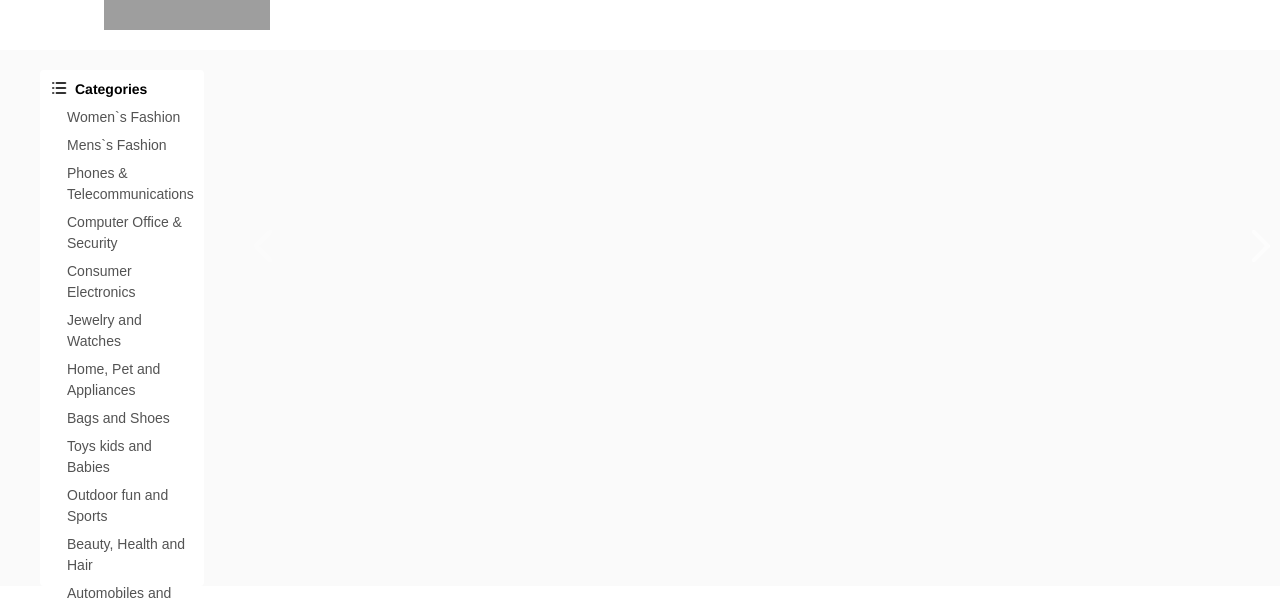
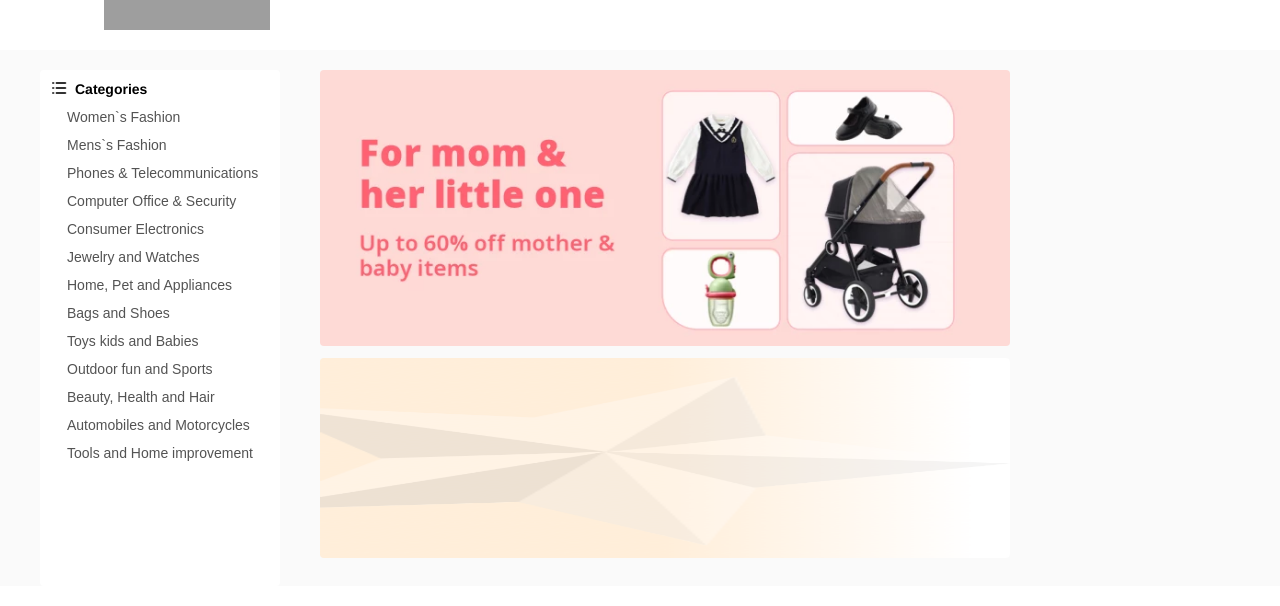
Before and after one commit to michaelchristwin/Bazaar, a Next.js app: page / in a window 1280 px wide. Shown: the part 155-761 px from the top of the page. Built offline with nearby package versions, Linux system fonts and the light colour scheme; grey boxes are pictures that could not be loaded.

Commit message:
Added images

```diff
--- a/components/carousel.tsx
+++ /dev/null
@@ -1,119 +0,0 @@
-import { useState, useRef, useEffect } from "react";
-import Slides from "./slides";
-import Image from "next/image";
-
-function Carousel(): JSX.Element {
-  const maxScrollWidth = useRef(0);
-  const [currentIndex, setCurrentIndex] = useState(0);
-  const carousel = useRef<HTMLDivElement>(null);
-
-  // Scrolling Handlers
-  const movePrev = () => {
-    if (currentIndex > 0) {
-      setCurrentIndex((prevState) => prevState - 1);
-    }
-  };
-
-  const moveNext = () => {
-    if (
-      carousel.current !== null &&
-      carousel.current.offsetWidth * currentIndex <= maxScrollWidth.current
-    ) {
-      setCurrentIndex((prevState) => prevState + 1);
-    }
-  };
-
-  // isDisabled
-  const isDisabled = (direction: string) => {
-    if (direction === "prev") {
-      return currentIndex <= 0;
-    } else if (direction === "next" && carousel.current !== null) {
-      return (
-        carousel.current.offsetWidth * currentIndex >= maxScrollWidth.current
-      );
-    } else return false;
-  };
-  useEffect(() => {
-    if (carousel !== null && carousel.current !== null) {
-      carousel.current.scrollLeft = carousel.current.offsetWidth * currentIndex;
-    }
-  }, [currentIndex]);
-  useEffect(() => {
-    maxScrollWidth.current = carousel.current
-      ? carousel.current.scrollWidth - carousel.current.offsetWidth
-      : 0;
-  }, []);
-  return (
-    <div className="carousel my-12 mx-auto">
-      <div className="relative overflow-hidden">
-        <div className="flex justify-between absolute top left w-full h-full">
-          <button
-            onClick={movePrev}
-            className="hover:bg-blue-900/75 text-white w-10 h-full text-center opacity-75 hover:opacity-100 disabled:opacity-25 disabled:cursor-not-allowed z-10 p-0 m-0 transition-all ease-in-out duration-300"
-            disabled={isDisabled("prev")}
-          >
-            <svg
-              xmlns="http://www.w3.org/2000/svg"
-              className="h-12 w-20 -ml-5"
-              fill="none"
-              viewBox="0 0 24 24"
-              stroke="currentColor"
-              strokeWidth={2}
-            >
-              <path
-                strokeLinecap="round"
-                strokeLinejoin="round"
-                d="M15 19l-7-7 7-7"
-              />
-            </svg>
-            <span className="sr-only">Prev</span>
-          </button>
-          <button
-            onClick={moveNext}
-            className="hover:bg-blue-900/75 text-white w-10 h-full text-center opacity-75 hover:opacity-100 disabled:opacity-25 disabled:cursor-not-allowed z-10 p-0 m-0 transition-all ease-in-out duration-300"
-            disabled={isDisabled("next")}
-          >
-            <svg
-              xmlns="http://www.w3.org/2000/svg"
-              className="h-12 w-20 -ml-5"
-              fill="none"
-              viewBox="0 0 24 24"
-              stroke="currentColor"
-              strokeWidth={2}
-            >
-              <path
-                strokeLinecap="round"
-                strokeLinejoin="round"
-                d="M9 5l7 7-7 7"
-              />
-            </svg>
-            <span className="sr-only">Next</span>
-          </button>
-        </div>
-        <div
-          ref={carousel}
-          className="carousel-container relative flex gap-1 overflow-hidden scroll-smooth snap-x snap-mandatory touch-pan-x z-0"
-        >
-          {Slides.map((slide) => {
-            return (
-              <div
-                key={slide.key}
-                className="carousel-item text-center relative w-64 h-64 snap-start"
-              >
-                <Image
-                  src={slide.img}
-                  width={690}
-                  height={260}
-                  alt="Slide"
-                  className="w-full aspect-square hidden"
-                />
-              </div>
-            );
-          })}
-        </div>
-      </div>
-    </div>
-  );
-}
-
-export default Carousel;
--- a/components/slides.ts
+++ /dev/null
@@ -1,23 +0,0 @@
-interface Slide {
-  key: number;
-  img: string;
-}
-const Slides: Slide[] = [
-  {
-    key: 1,
-    img: "/fresh.webp",
-  },
-  {
-    key: 2,
-    img: "/mom.webp",
-  },
-  {
-    key: 3,
-    img: "/note12.webp",
-  },
-  {
-    key: 4,
-    img: "/toy.webp",
-  },
-];
-export default Slides;
--- a/pages/index.tsx
+++ b/pages/index.tsx
@@ -1,4 +1,3 @@
-import Carousel from "@/components/carousel";
 import Image from "next/image";
 
 function Home() {
@@ -57,8 +56,8 @@ function Home() {
             </ul>
           </aside>
         </div>
-        <Carousel />
-        {/* <div>
+        <div>
+          <div>
             <Image
               src={`/mom.webp`}
               width={690}
@@ -66,7 +65,17 @@ function Home() {
               alt="Mom Deals"
               className="rounded"
             />
-        </div> */}
+          </div>
+          <div className="mt-3">
+            <Image
+              src={`/bg.png`}
+              width={690}
+              height={200}
+              alt="Background"
+              className="rounded w-[690px] h-[200px]"
+            />
+          </div>
+        </div>
       </section>
     </main>
   );
```
Also changed, not shown: public/bg.png (added). Lines whose indentation alone changed are shown as unchanged.
